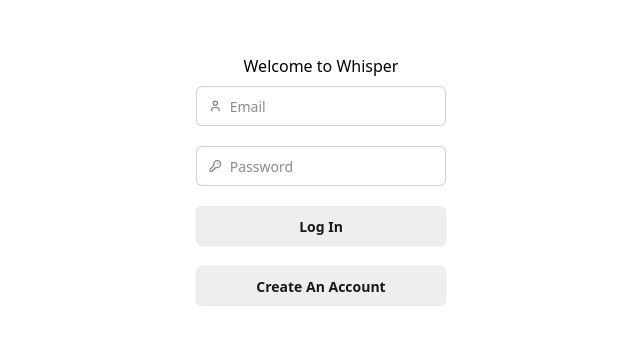
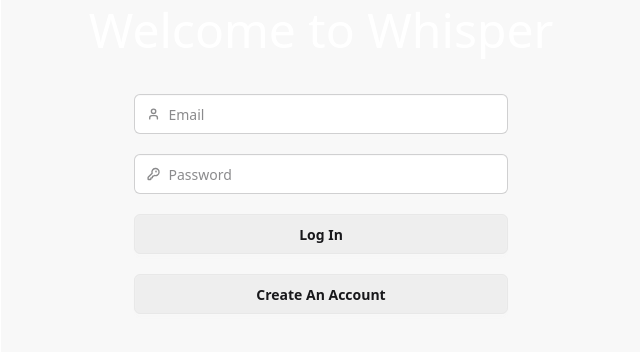
Before and after one commit to ZecharyDouglas/Whisper, a React (Vite) app in the folder vite-project/: page /login in a window 1280 px wide. Shown: the part 230-582 px from the top of the page, without its empty margins (319-959 px from the left). Built offline with nearby package versions, Linux system fonts and the light colour scheme.

Commit message:
fixed the login screen spacing

```diff
--- a/vite-project/src/HomePage.jsx
+++ b/vite-project/src/HomePage.jsx
@@ -12,8 +12,8 @@ import Profile from "./Profile";
 export default function HomePage() {
   const { logout, user } = useAuth();
   const [chatMessage, setchatMessage] = useState("");
-  const [friends, setFriends] = useState();
-  const [users, setUsers] = useState();
+  const [friends, setFriends] = useState([]);
+  const [users, setUsers] = useState([]);
   //sendMessage mutation to send message
   const [sendMessage] = useMutation(SENDMESSAGE);
 
--- a/vite-project/src/Login.jsx
+++ b/vite-project/src/Login.jsx
@@ -21,10 +21,12 @@ export default function Login() {
       {/* login card parent */}
       <div className="flex flex-row h-screen w-screen justify-center items-center">
         {/* end of the login card box */}
-        <div className=" flex items-center justify-center h-auto w-4/12 bg-white rounded-md">
-          <div className="flex flex-col mt-10">
-            <h3 className=" text-black text-center mb-2">Welcome to Whisper</h3>
-            <label className="input validator rounded-md">
+        <div className=" flex items-center justify-center h-1/2 w-1/2 bg-base-200">
+          <div className="flex flex-col items-center justify-center p-10 w-full rounded-3xl">
+            <h3 className=" text-white mb-10 text-center text-5xl">
+              Welcome to Whisper
+            </h3>
+            <label className="input validator rounded-md w-2/3">
               <svg
                 className="h-[1em] opacity-50"
                 xmlns="http://www.w3.org/2000/svg"
@@ -44,6 +46,7 @@ export default function Login() {
               <input
                 type="text"
                 required
+                className="w-full"
                 placeholder="Email"
                 pattern="[A-Za-z][A-Za-z0-9\-]*"
                 minlength="3"
@@ -55,7 +58,7 @@ export default function Login() {
                 }}
               />
             </label>
-            <label className="input validator mt-5 rounded-md">
+            <label className="input validator mt-5 rounded-md w-2/3">
               <svg
                 className="h-[1em] opacity-50"
                 xmlns="http://www.w3.org/2000/svg"
@@ -101,7 +104,7 @@ export default function Login() {
               At least one uppercase letter
             </p>
             <button
-              className="btn p-3 bg-base-300 mt-5 rounded-md"
+              className="btn p-3 bg-base-300 mt-5 rounded-md w-2/3"
               onClick={async () => {
                 try {
                   const response = await loginUser({
@@ -128,7 +131,7 @@ export default function Login() {
               Log In
             </button>
             <button
-              className="btn p-3 bg-base-300 mt-5 mb-5 rounded-md"
+              className="btn p-3 bg-base-300 mt-5 mb-5 rounded-md w-2/3"
               onClick={handleCreateAccount}
             >
               Create An Account
--- a/vite-project/src/Profile.jsx
+++ b/vite-project/src/Profile.jsx
@@ -3,7 +3,7 @@ import React from "react";
 export default function Profile() {
   return (
     <div className=" h-screen w-screen flex flex-col items-center justify-center">
-      <div className="flex flex-col items-center rounded-4xl p-20 bg-base-200 h-2/3 w-2/3 shadow-lg">
+      <div className="flex flex-col items-center rounded-4xl p-20 bg-base-200 h-auto w-auto shadow-lg">
         <div className="flex flex-col">
           <div className=" w-full">
             <h1>Change your profile information</h1>
```
